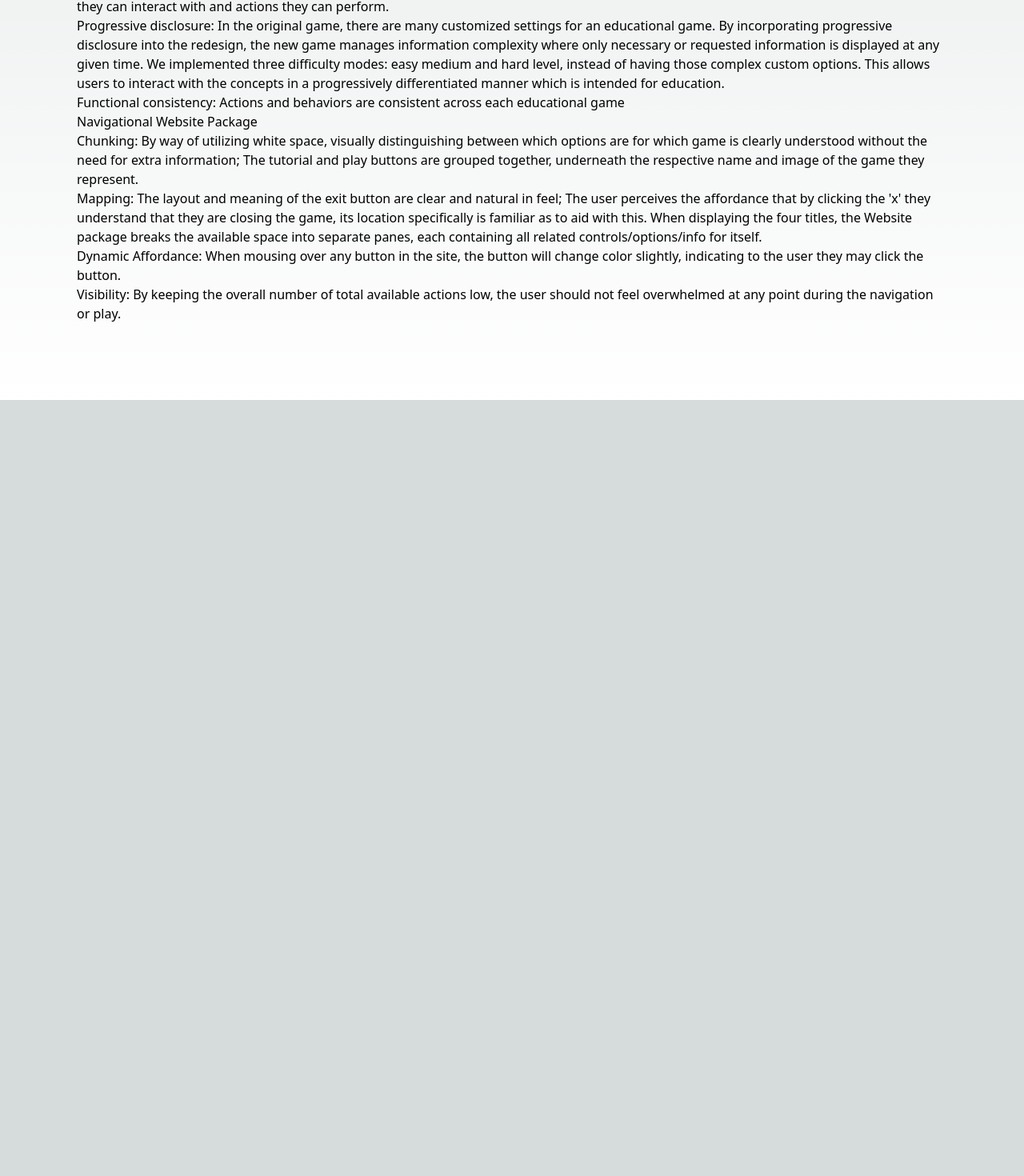
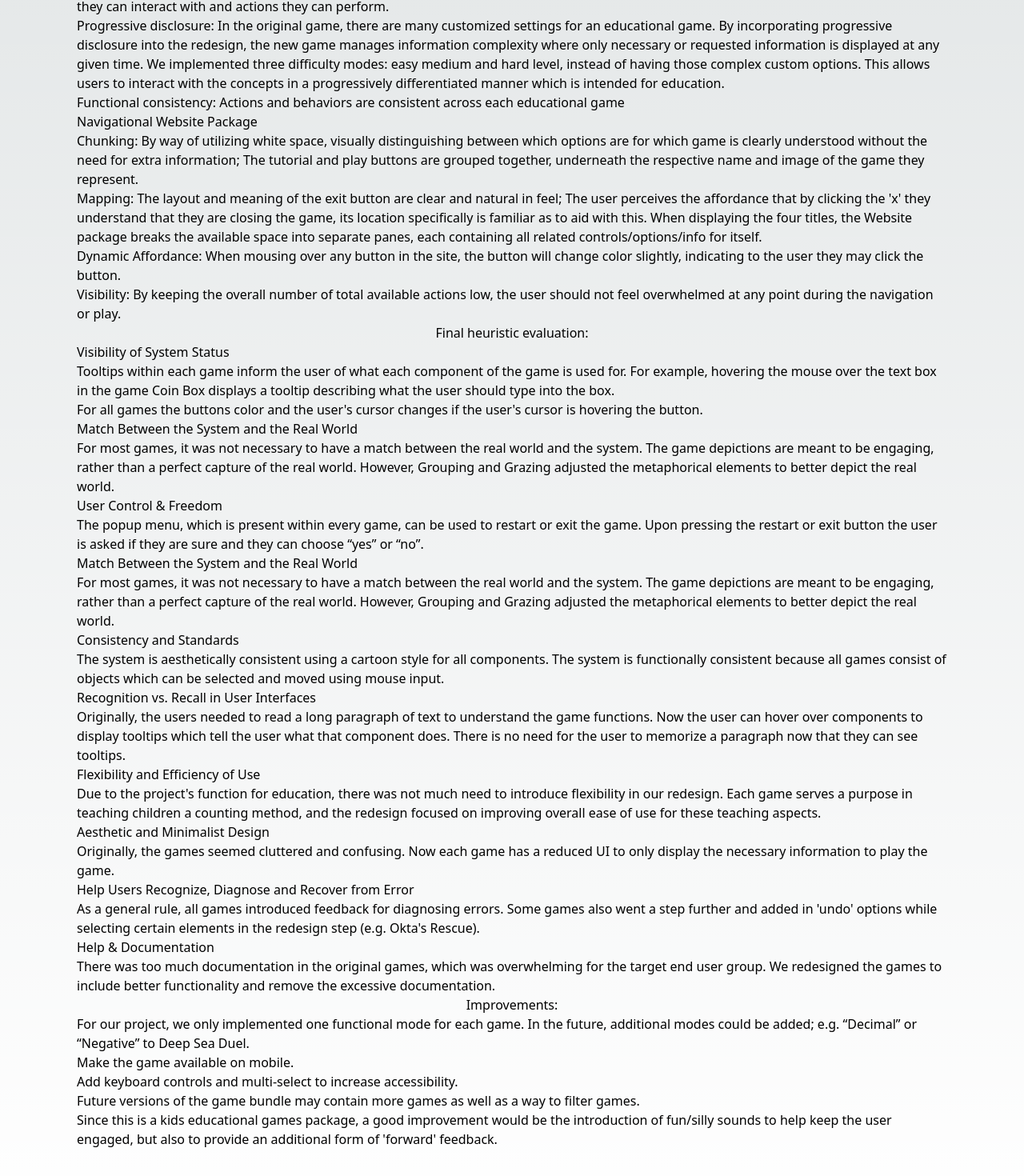
Before and after one commit to dnasutio/group7.github.io, a Next.js app: page / in a window 1280 px wide. Shown: the part 940-2410 px from the top of the page at 80% size. Before the commit the page ends 1440 px from the top, so only its background shows below. Built offline with nearby package versions, Linux system fonts and the light colour scheme.

Commit message:
Added heuristics + fixed styling

```diff
--- a/pages/index.js
+++ b/pages/index.js
@@ -19,13 +19,13 @@ export default function Home() {
             Static affordance: The behavior of the objects in the game should be interpreted by their visibility; e.g. bubbles inherently make sense to pop by dragging to a beach
           </li>
           <li>
-            Physical constraints: A bubble cannot be dragged anywhere but to a player’s beach on their turn, so a player cannot add the value to an enemy player’s sum by accident.
+            Physical constraints: A bubble cannot be dragged anywhere but to a player's beach on their turn, so a player cannot add the value to an enemy player's sum by accident.
           </li>
           <li>
-            Externalization of information: In the old design, a player’s current sum would not be displayed as they are playing the game. Now the player’s current sum is kept up to date as they are playing so it’s easier to compare their sum to the game’s target sum.
+            Externalization of information: In the old design, a player's current sum would not be displayed as they are playing the game. Now the player's current sum is kept up to date as they are playing so it's easier to compare their sum to the game's target sum.
           </li>
           <li>
-            Feedback: In the original game, if Player 1 drags a bubble to the wrong side of the game, there is no feedback for why it didn’t work. Added in a pop-up message explaining they dragged it to the wrong beach to improve user feedback.
+            Feedback: In the original game, if Player 1 drags a bubble to the wrong side of the game, there is no feedback for why it didn't work. Added in a pop-up message explaining they dragged it to the wrong beach to improve user feedback.
           </li>
           <li>
             Consistency: The visual aesthetic of the game and its key components have the same cartoony aesthetic throughout.
@@ -76,6 +76,68 @@ export default function Home() {
           </li>
         </ul>
       </p>
+      <p>Final heuristic evaluation:</p>
+      <ol>
+        <li>
+          Visibility of System Status<br />
+          Tooltips within each game inform the user of what each component of the game is used for. For example, hovering the mouse over the text box in the game Coin Box displays a tooltip describing what the user should type into the box.<br />
+          For all games the buttons color and the user's cursor changes if the user's cursor is hovering the button.
+        </li>
+        <li>
+          Match Between the System and the Real World<br />
+          For most games, it was not necessary to have a match between the real world and the system. The game depictions are meant to be engaging, rather than a perfect capture of the real world. However, Grouping and Grazing adjusted the metaphorical elements to better depict the real world.
+        </li>
+        <li>
+          User Control & Freedom<br />
+          The popup menu, which is present within every game, can be used to restart or exit the game. Upon pressing the restart or exit button the user is asked if they are sure and they can choose “yes” or “no”.
+        </li>
+        <li>
+          Match Between the System and the Real World<br />
+          For most games, it was not necessary to have a match between the real world and the system. The game depictions are meant to be engaging, rather than a perfect capture of the real world. However, Grouping and Grazing adjusted the metaphorical elements to better depict the real world.
+        </li>
+        <li>
+          Consistency and Standards<br />
+          The system is aesthetically consistent using a cartoon style for all components. The system is functionally consistent because all games consist of objects which can be selected and moved using mouse input.
+        </li>
+        <li>
+          Recognition vs. Recall in User Interfaces<br />
+          Originally, the users needed to read a long paragraph of text to understand the game functions. Now the user can hover over components to display tooltips which tell the user what that component does. There is no need for the user to memorize a paragraph now that they can see tooltips.
+        </li>
+        <li>
+          Flexibility and Efficiency of Use<br />
+          Due to the project's function for education, there was not much need to introduce flexibility in our redesign. Each game serves a purpose in teaching children a counting method, and the redesign focused on improving overall ease of use for these teaching aspects.
+        </li>
+        <li>
+          Aesthetic and Minimalist Design<br />
+          Originally, the games seemed cluttered and confusing. Now each game has a reduced UI to only display the necessary information to play the game.
+        </li>
+        <li>
+          Help Users Recognize, Diagnose and Recover from Error<br />
+          As a general rule, all games introduced feedback for diagnosing errors. Some games also went a step further and added in 'undo' options while selecting certain elements in the redesign step (e.g. Okta's Rescue).
+        </li>
+        <li>
+          Help & Documentation<br />
+          There was too much documentation in the original games, which was overwhelming for the target end user group. We redesigned the games to include better functionality and remove the excessive documentation.
+        </li>
+      </ol>
+      <p>Improvements:</p>
+      <ol>
+        <li>
+          For our project, we only implemented one functional mode for each game. In the future, additional modes could be added; e.g. “Decimal” or “Negative” to Deep Sea Duel.
+        </li>
+        <li>
+          Make the game available on mobile.
+        </li>
+        <li>
+          Add keyboard controls and multi-select to increase accessibility.
+        </li>
+        <li>
+          Future versions of the game bundle may contain more games as well as a way to filter games.
+        </li>
+        <li>
+          Since this is a kids educational games package, a good improvement would be the introduction of fun/silly sounds to help keep the user engaged, but also to provide an additional form of 'forward' feedback.
+        </li>
+      </ol>
     </main>
   )
 }
```
